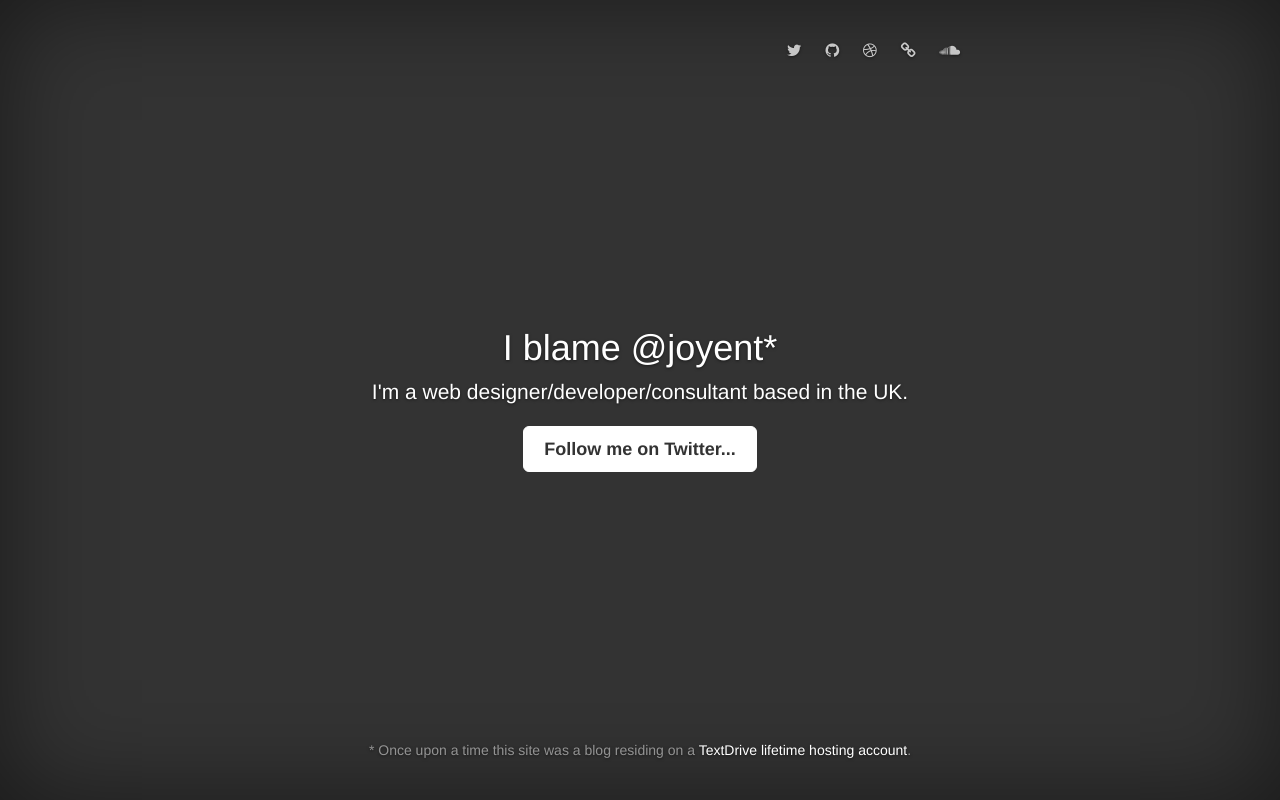
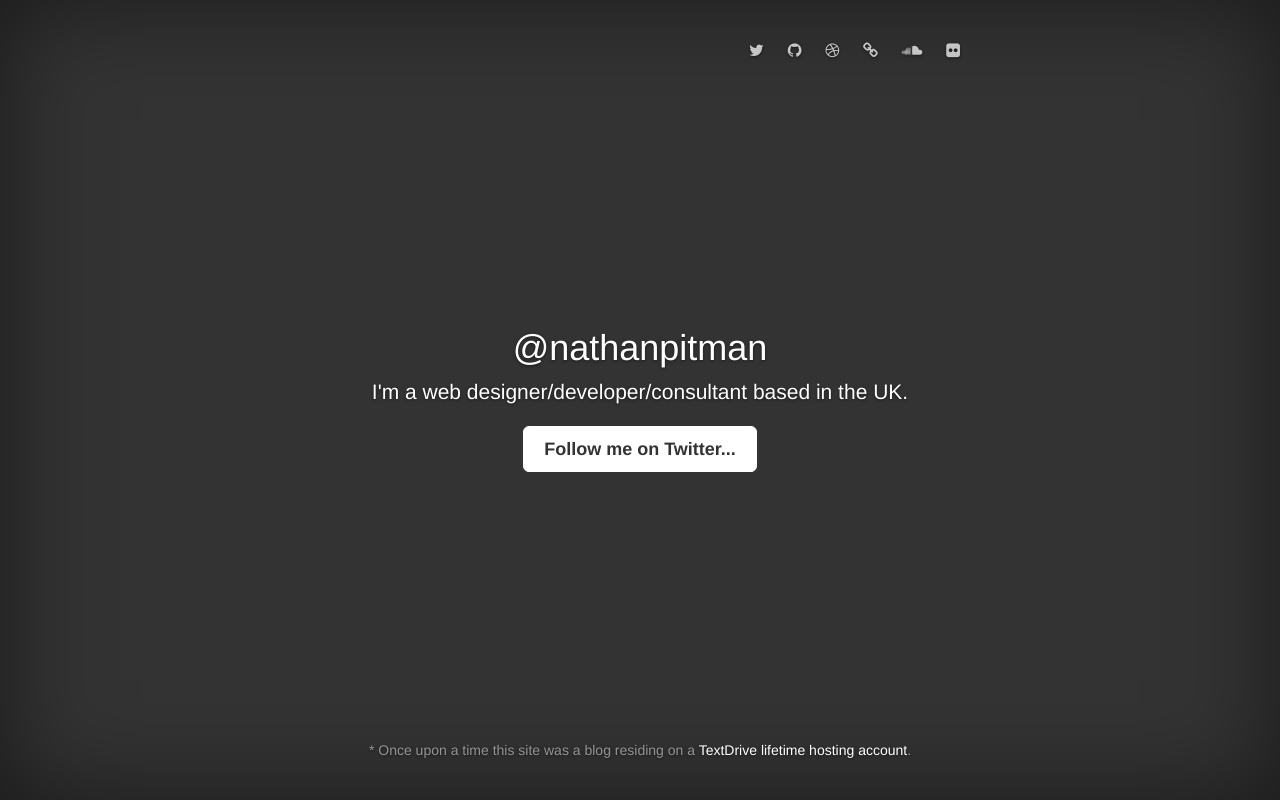
Before and after one commit to nathanpitman/nathanpitman.github.io, a plain HTML site: page index.html in a window 1280 px wide. Drawn offline with nearby package versions, Linux system fonts and the light colour scheme.

Commit message:
Update index.html

```diff
--- a/index.html
+++ b/index.html
@@ -31,11 +31,12 @@
               <li><a href="http://www.dribbble.com/nathanpitman/" title="Dribbble"><i class="fa fa-dribbble"></i></a></li>
               <li><a href="http://www.delicious.com/nathanpitman/" title="Delicious"><i class="fa fa-link"></i></a></li>
               <li><a href="http://www.soundcloud.com/nathanpitman/" title="Sound Cloud"><i class="fa fa-soundcloud"></i></a></li>
+              <li><a href="http://www.flickr.com/nathanpitman/" title="Flickr"><i class="fa fa-flickr"></i></a></li>
             </ul>
           </div>
         </div>
         <div class="inner cover">
-          <h1 class="cover-heading"><a href="https://web.archive.org/web/20140103092046/http://nathanpitman.com/">I blame @joyent</a>*</h1>
+          <h1 class="cover-heading"><a href="https://twitter.com/nathanpitman"><span>@</span>nathanpitman</a></h1>
             <p class="lead">I'm a web designer/developer/consultant based in the UK.</p>
             <p class="lead">
              <a href="http://www.twitter.com/nathanpitman/" class="btn btn-lg btn-default">Follow me on Twitter...</a>
@@ -43,7 +44,7 @@
           </div>
           <div class="mastfoot">
             <div class="inner">
-              <p>* Once upon a time this site was a blog residing on a <a href="http://en.wikipedia.org/wiki/TextDrive" title="Then Joyent Happened.">TextDrive lifetime hosting account</a>.</p>
+              <p>* Once upon a time this site was <a href="https://web.archive.org/web/20140103092046/http://nathanpitman.com/"></a>a blog</a> residing on a <a href="http://en.wikipedia.org/wiki/TextDrive" title="Then Joyent Happened.">TextDrive lifetime hosting account</a>.</p>
             </div>
           </div>
         </div>
```
